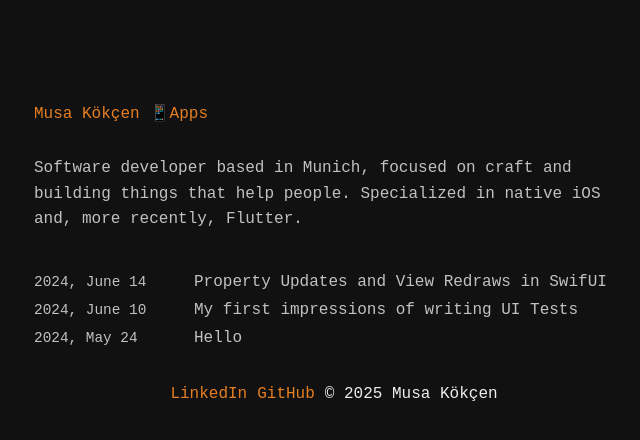
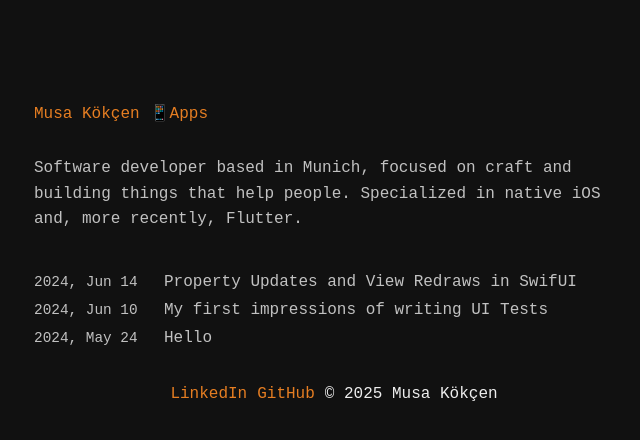
Before and after one commit to musakokcen/musakocen.github.io, a Jekyll site: the page built from index.markdown, in a window 1280 px wide. Shown: the top 440 px of the page, without its empty margins (306-946 px from the left). Built offline with Jekyll 4.4.1, drawn with Linux system fonts in a browser that asks for light colours.

Commit message:
fix data layout

```diff
--- a/_layouts/homepage.html
+++ b/_layouts/homepage.html
@@ -25,7 +25,7 @@
       <div class="post-title">
         <a href="{{ post.url | relative_url }}"
           style="display: flex; align-items: center; text-decoration: none; color: inherit;">
-          <span class="post-date">{{ post.date | date: "%Y, %B %d" }}</span>
+          <span class="post-date">{{ post.date | date: "%Y, %b %d" }}</span>
           <span class="post-title-text">{{ post.title }}</span>
         </a>
       </div>
--- a/assets/main.css
+++ b/assets/main.css
@@ -145,11 +145,14 @@ footer {
 
 .post-date {
   display: inline-block;
-  width: 150px; /* Fixed width for date to ensure alignment */
+  min-width: 120px; /* Minimum width for date, can expand if needed */
+  width: auto;
   font-size: 0.9em;
-   margin-right: 10px;
+  margin-right: 10px;
   color: #c1c1c1;
-  text-align: left; /* Align text to the left within the fixed width */
+  text-align: left;
+  white-space: nowrap; /* Prevent line breaks within the date */
+  flex-shrink: 0; /* Prevent the date from shrinking */
 }
 
 .post-title-text {
@@ -213,9 +216,12 @@ footer {
   }
 
   .post-date {
-    width: 120px;
+    min-width: 120px;
+    width: auto;
     font-size: 0.8em;
     margin-right: 8px;
+    white-space: nowrap;
+    flex-shrink: 0;
   }
 
   .post-title {
```
